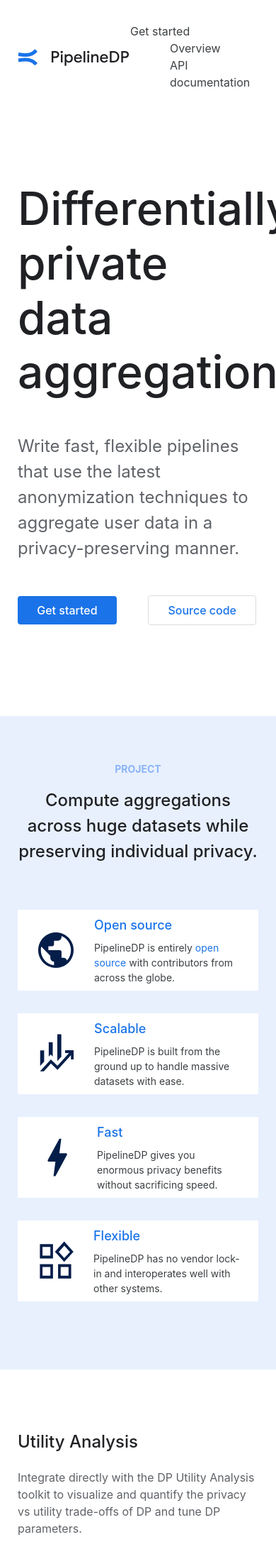
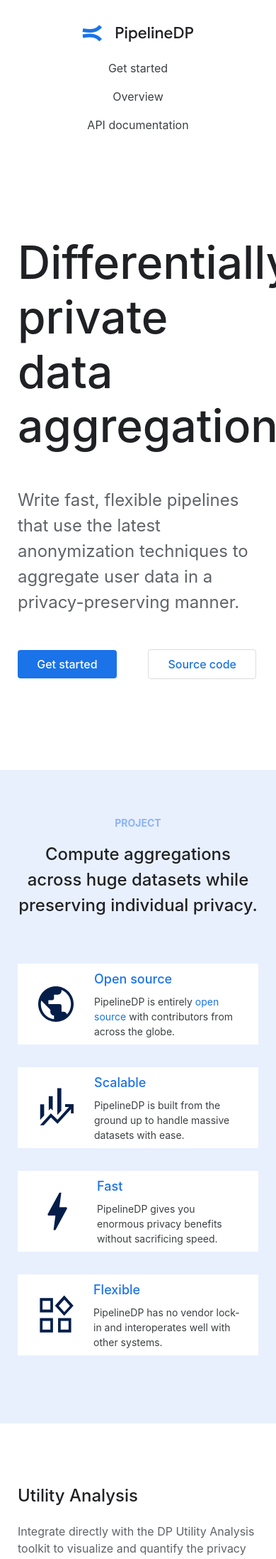
Before and after one commit to OpenMined/PipelineDP, a Jekyll site: the page built from index.html, in a window 390 px wide. Shown: the top 2197 px of the page at 71% size. Built offline with Jekyll 4.4.1, drawn with Linux system fonts in a browser that asks for light colours.

Commit message:
Add responsive styles to header component

```diff
--- a/_sass/components/_header.scss
+++ b/_sass/components/_header.scss
@@ -3,17 +3,26 @@
 .c-header {
   align-items: center;
   display: flex;
-  flex-flow: row nowrap;
+  flex-flow: column nowrap;
   justify-content: space-between;
   padding-top: 2rem;
   width: 100%;
+
+  @media (min-width: 48rem) {
+    flex-flow: row nowrap;
+  }
 
   &__logo {
     display: block;
   }
 
   &__nav {
-    margin-left: auto;
+    margin-top: 1.5rem;
+
+    @media (min-width: 48rem) {
+      margin-left: auto;
+      margin-top: 0;
+    }
   }
 
   &__list {
@@ -22,9 +31,17 @@
   }
 
   &__item {
-    display: inline-block;
+    display: block;
     list-style-type: none;
-    margin-left: 3.5rem;
+    margin-bottom: 1rem;
+    text-align: center;
+
+    @media (min-width: 34rem) {
+      display: inline-block;
+      margin-bottom: 0;
+      margin-left: 3.5rem;
+      text-align: left;
+    }
 
     &:first-of-type {
       margin-left: 0;
```
